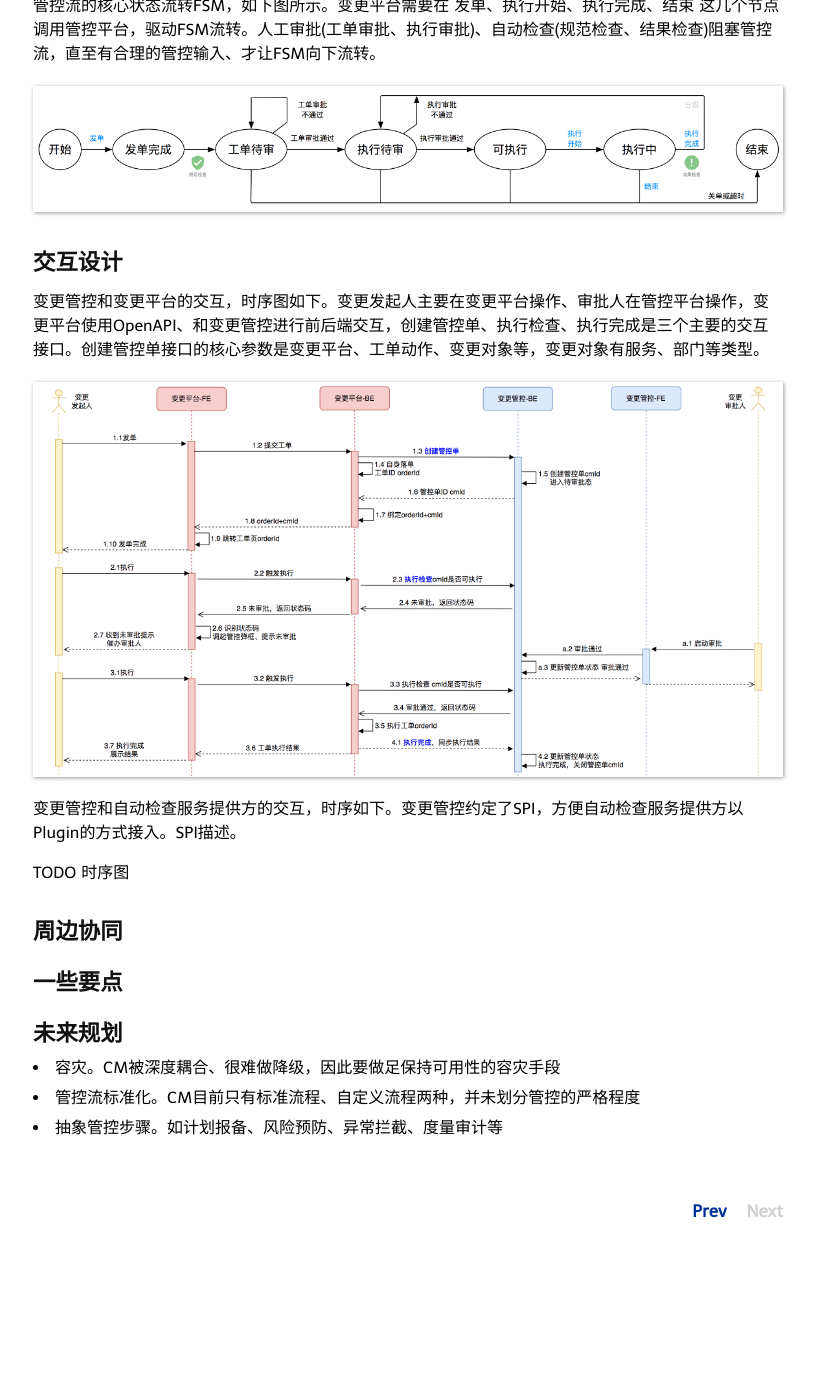
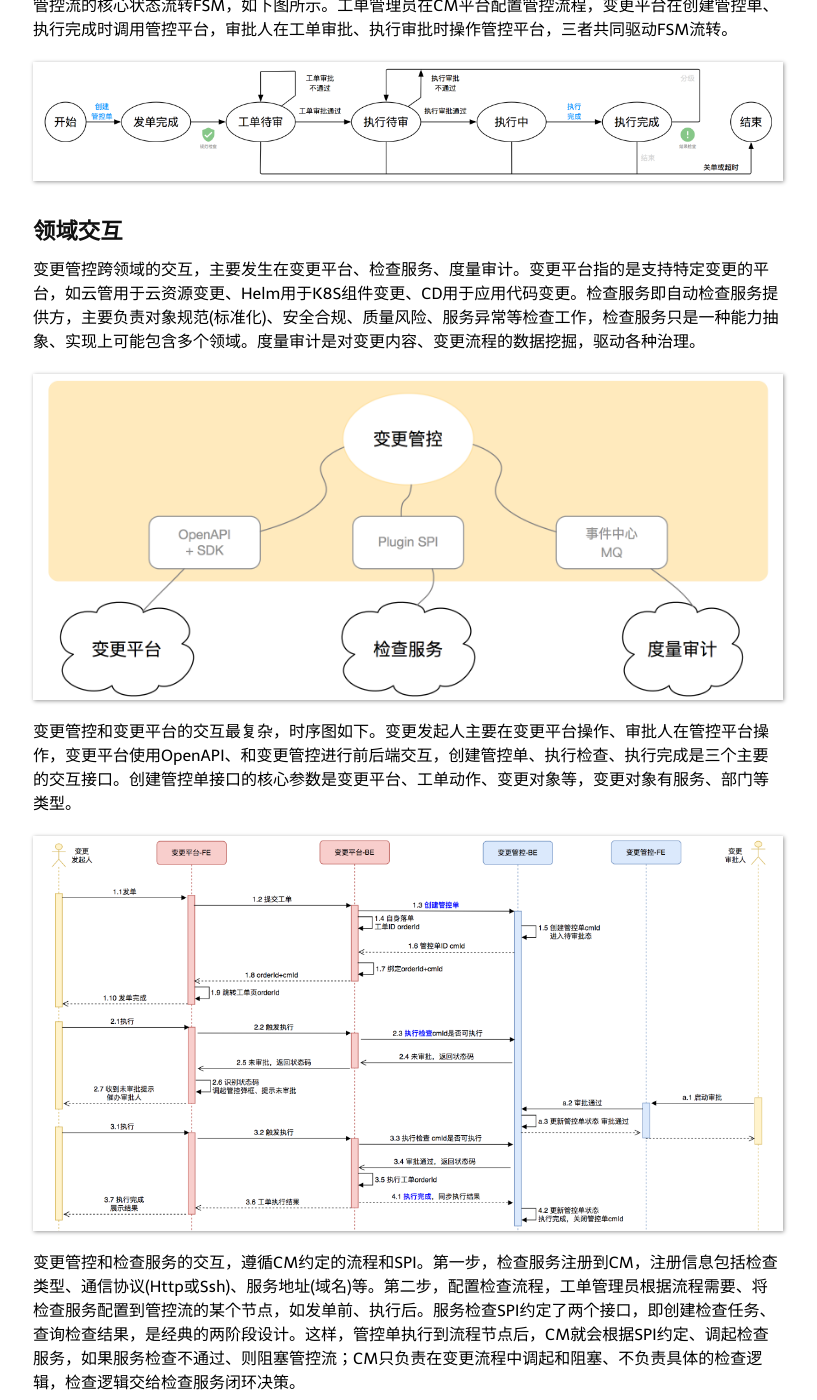
Before and after one commit to niean/niean.github.io, a Jekyll site: the page built from _posts/2023-06-19-tools-cm.markdown, in a window 1280 px wide and 1400 px high, scrolled down 1993 px. Shown: the whole window, without its empty margins (232-1049 px from the left). Built offline with Jekyll 4.4.1, drawn with Linux system fonts in a browser that asks for light colours; comment, search, counter and statistics services are not loaded; before the commit the page ends 3246 px from its top, so only the background shows below that; some of the changed text lies outside the part shown.

Commit message:
更新cm

```diff
--- a/_posts/2023-06-19-tools-cm.markdown
+++ b/_posts/2023-06-19-tools-cm.markdown
@@ -44,28 +44,30 @@ tags:
 
 工单是变更内容的平台化编排，关键信息包括所属变更平台、工单动作、变更对象等；变更平台通过OpenAPI、将工单接入到CM。管控流是CM的核心场景，抽象为管控单、管控事件、检查项三层，管控单即为管控流定义，工单、管控单、管控事件、检查项是1对多的关系；管控事件有发单、执行等类型，管控事件的前后可以配置检查项、即前置检查后置检查。检查项分为人工审批、自动检查两类，人工审批即为常规工作流、支持封线窗口等动态条件，自动检查有规范检查、服务检查、自动过单等实现。
 
-管控流的核心状态流转FSM，如下图所示。变更平台需要在 发单、执行开始、执行完成、结束 这几个节点调用管控平台，驱动FSM流转。人工审批(工单审批、执行审批)、自动检查(规范检查、结果检查)阻塞管控流，直至有合理的管控输入、才让FSM向下流转。
+管控流的核心状态流转FSM，如下图所示。工单管理员在CM平台配置管控流程，变更平台在创建管控单、执行完成时调用管控平台，审批人在工单审批、执行审批时操作管控平台，三者共同驱动FSM流转。
 
 ![page.png](https://raw.githubusercontent.com/niean/niean.github.io/master/images/20230619/cm-mf-fsm.png)
 
 
-## 交互设计
-变更管控和变更平台的交互，时序图如下。变更发起人主要在变更平台操作、审批人在管控平台操作，变更平台使用OpenAPI、和变更管控进行前后端交互，创建管控单、执行检查、执行完成是三个主要的交互接口。创建管控单接口的核心参数是变更平台、工单动作、变更对象等，变更对象有服务、部门等类型。
+## 领域交互
+变更管控跨领域的交互，主要发生在变更平台、检查服务、度量审计。变更平台指的是支持特定变更的平台，如云管用于云资源变更、Helm用于K8S组件变更、CD用于应用代码变更。检查服务即自动检查服务提供方，主要负责对象规范(标准化)、安全合规、质量风险、服务异常等检查工作，检查服务只是一种能力抽象、实现上可能包含多个领域。度量审计是对变更内容、变更流程的数据挖掘，驱动各种治理。
+
+![page.png](https://raw.githubusercontent.com/niean/niean.github.io/master/images/20230619/cm-model-dd2.png)
+
+
+变更管控和变更平台的交互最复杂，时序图如下。变更发起人主要在变更平台操作、审批人在管控平台操作，变更平台使用OpenAPI、和变更管控进行前后端交互，创建管控单、执行检查、执行完成是三个主要的交互接口。创建管控单接口的核心参数是变更平台、工单动作、变更对象等，变更对象有服务、部门等类型。
 
 ![page.png](https://raw.githubusercontent.com/niean/niean.github.io/master/images/20230619/cm-model-sd.png)
 
-变更管控和自动检查服务提供方的交互，时序如下。变更管控约定了SPI，方便自动检查服务提供方以Plugin的方式接入。SPI描述。
+变更管控和检查服务的交互，遵循CM约定的流程和SPI。第一步，检查服务注册到CM，注册信息包括检查类型、通信协议(Http或Ssh)、服务地址(域名)等。第二步，配置检查流程，工单管理员根据流程需要、将检查服务配置到管控流的某个节点，如发单前、执行后。服务检查SPI约定了两个接口，即创建检查任务、查询检查结果，是经典的两阶段设计。这样，管控单执行到流程节点后，CM就会根据SPI约定、调起检查服务，如果服务检查不通过、则阻塞管控流；CM只负责在变更流程中调起和阻塞、不负责具体的检查逻辑，检查逻辑交给检查服务闭环决策。
 
-TODO 时序图
-
-
-## 周边协同
+变更管控和度量审计是异步交互。CM将变更工单、管控流程的信息，以MQ消息的形式、异步给到事件中心，度量审计平台从事件中心订阅消息、完成挖掘。
 
 
 ## 一些要点
+![page.png](https://raw.githubusercontent.com/niean/niean.github.io/master/images/20230619/cm-else-kp.png)
 
 
 ## 未来规划
 - 容灾。CM被深度耦合、很难做降级，因此要做足保持可用性的容灾手段
 - 管控流标准化。CM目前只有标准流程、自定义流程两种，并未划分管控的严格程度
-- 抽象管控步骤。如计划报备、风险预防、异常拦截、度量审计等
```
Also changed, not shown: images/20230619/cm-else-kp.png (added), images/20230619/cm-mf-fsm.png, images/20230619/cm-model-dd2.png (added), images/20230619/cm.graffle/image6.png (added), 2 other files.
